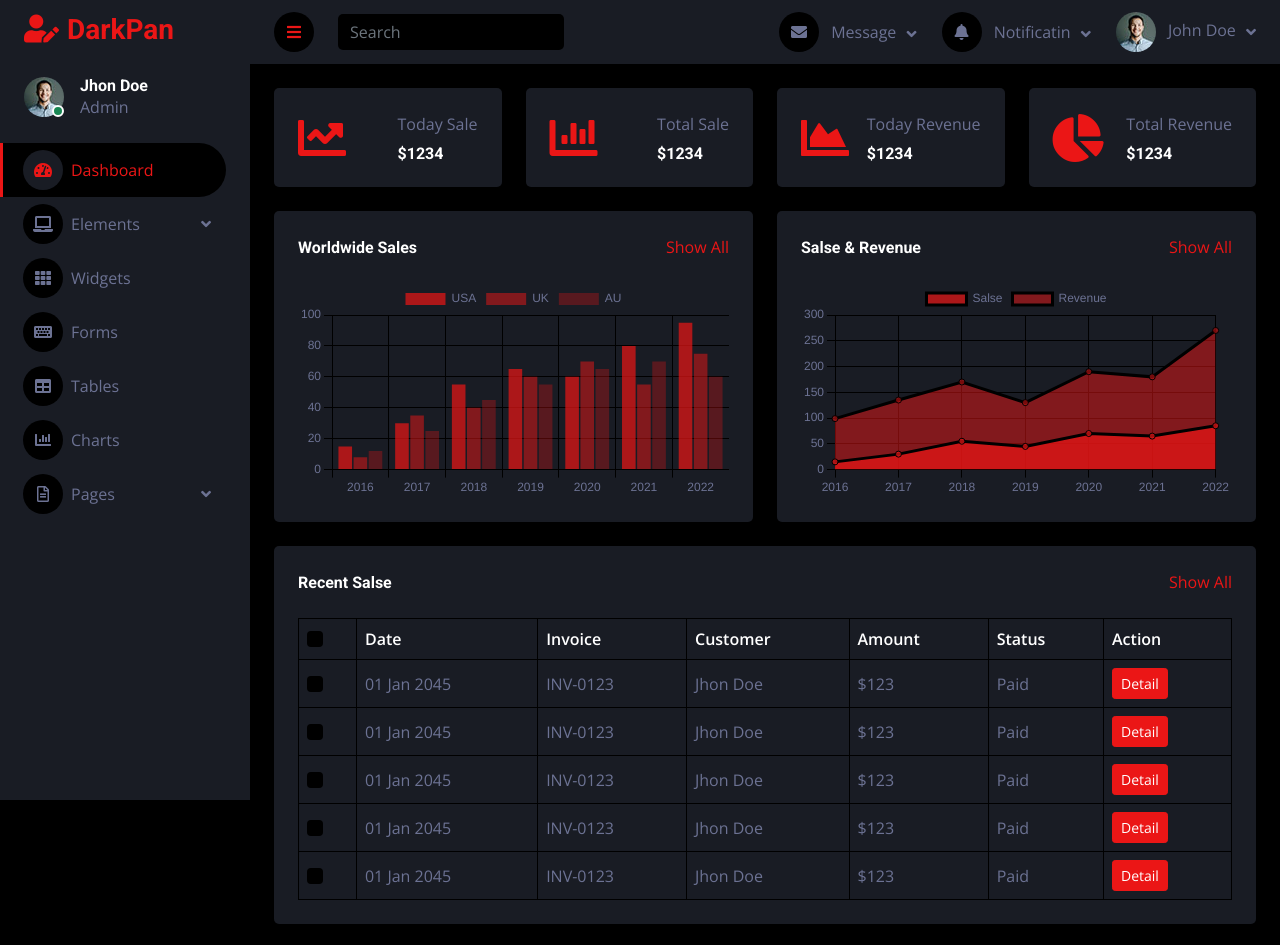
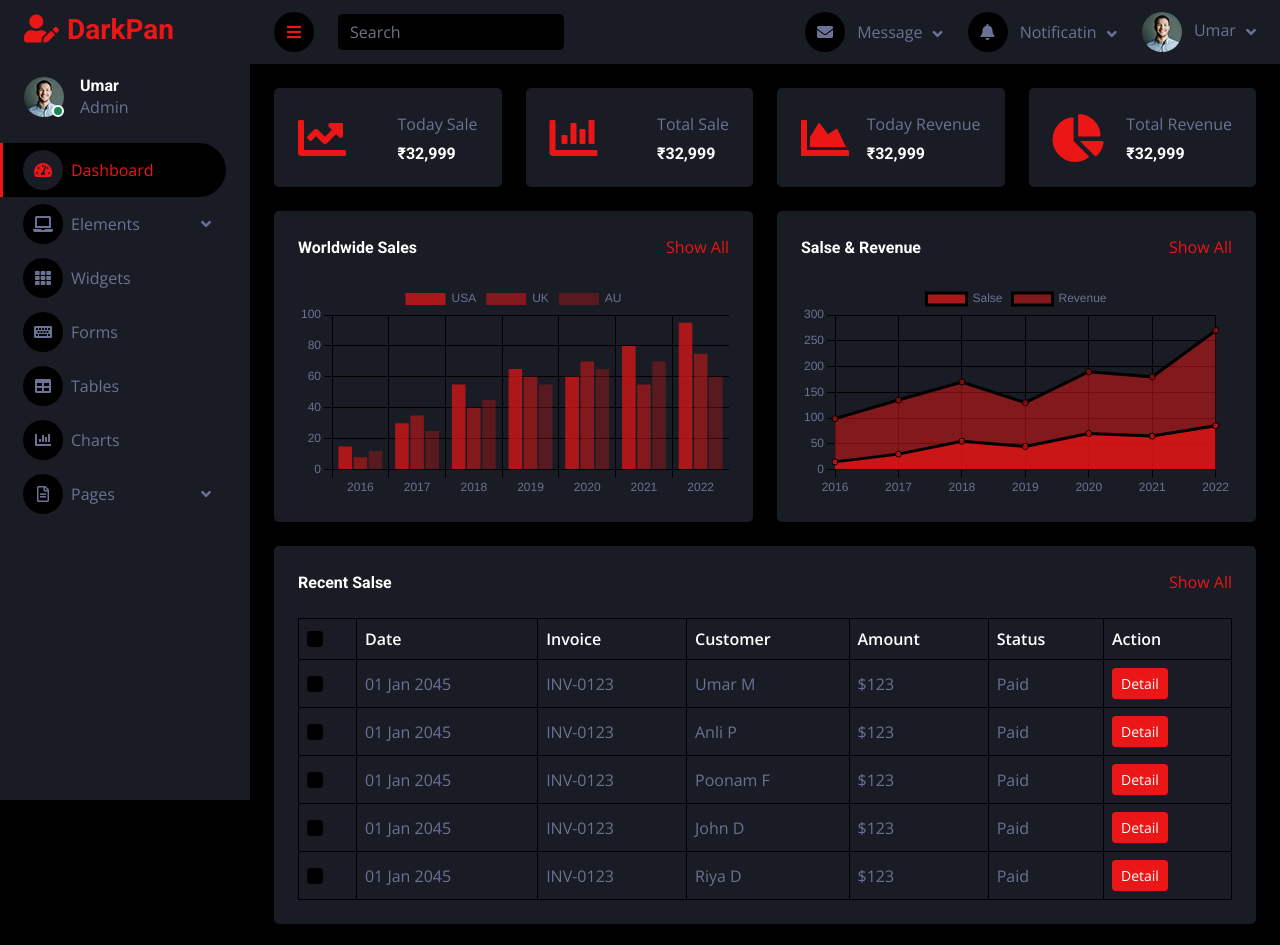
Before and after one commit to umar21-bit/R_B_21, a plain HTML site: page index.html in a window 1280 px wide. Shown: the top 945 px of the page. Drawn offline with nearby package versions, Linux system fonts and the light colour scheme.

Commit message:
Update index.html

```diff
--- a/index.html
+++ b/index.html
@@ -54,7 +54,7 @@
                         <div class="bg-success rounded-circle border border-2 border-white position-absolute end-0 bottom-0 p-1"></div>
                     </div>
                     <div class="ms-3">
-                        <h6 class="mb-0">Jhon Doe</h6>
+                        <h6 class="mb-0">Umar </h6>
                         <span>Admin</span>
                     </div>
                 </div>
@@ -111,7 +111,7 @@
                                 <div class="d-flex align-items-center">
                                     <img class="rounded-circle" src="img/user.jpg" alt="" style="width: 40px; height: 40px;">
                                     <div class="ms-2">
-                                        <h6 class="fw-normal mb-0">Jhon send you a message</h6>
+                                        <h6 class="fw-normal mb-0">Umar send you a message</h6>
                                         <small>15 minutes ago</small>
                                     </div>
                                 </div>
@@ -121,7 +121,7 @@
                                 <div class="d-flex align-items-center">
                                     <img class="rounded-circle" src="img/user.jpg" alt="" style="width: 40px; height: 40px;">
                                     <div class="ms-2">
-                                        <h6 class="fw-normal mb-0">Jhon send you a message</h6>
+                                        <h6 class="fw-normal mb-0">Umar send you a message</h6>
                                         <small>15 minutes ago</small>
                                     </div>
                                 </div>
@@ -131,7 +131,7 @@
                                 <div class="d-flex align-items-center">
                                     <img class="rounded-circle" src="img/user.jpg" alt="" style="width: 40px; height: 40px;">
                                     <div class="ms-2">
-                                        <h6 class="fw-normal mb-0">Jhon send you a message</h6>
+                                        <h6 class="fw-normal mb-0">Umar send you a message</h6>
                                         <small>15 minutes ago</small>
                                     </div>
                                 </div>
@@ -167,7 +167,7 @@
                     <div class="nav-item dropdown">
                         <a href="#" class="nav-link dropdown-toggle" data-bs-toggle="dropdown">
                             <img class="rounded-circle me-lg-2" src="img/user.jpg" alt="" style="width: 40px; height: 40px;">
-                            <span class="d-none d-lg-inline-flex">John Doe</span>
+                            <span class="d-none d-lg-inline-flex">Umar</span>
                         </a>
                         <div class="dropdown-menu dropdown-menu-end bg-secondary border-0 rounded-0 rounded-bottom m-0">
                             <a href="#" class="dropdown-item">My Profile</a>
@@ -188,7 +188,7 @@
                             <i class="fa fa-chart-line fa-3x text-primary"></i>
                             <div class="ms-3">
                                 <p class="mb-2">Today Sale</p>
-                                <h6 class="mb-0">$1234</h6>
+                                <h6 class="mb-0">₹32,999</h6>
                             </div>
                         </div>
                     </div>
@@ -197,7 +197,7 @@
                             <i class="fa fa-chart-bar fa-3x text-primary"></i>
                             <div class="ms-3">
                                 <p class="mb-2">Total Sale</p>
-                                <h6 class="mb-0">$1234</h6>
+                                <h6 class="mb-0">₹32,999</h6>
                             </div>
                         </div>
                     </div>
@@ -206,7 +206,7 @@
                             <i class="fa fa-chart-area fa-3x text-primary"></i>
                             <div class="ms-3">
                                 <p class="mb-2">Today Revenue</p>
-                                <h6 class="mb-0">$1234</h6>
+                                <h6 class="mb-0">₹32,999</h6>
                             </div>
                         </div>
                     </div>
@@ -215,7 +215,7 @@
                             <i class="fa fa-chart-pie fa-3x text-primary"></i>
                             <div class="ms-3">
                                 <p class="mb-2">Total Revenue</p>
-                                <h6 class="mb-0">$1234</h6>
+                                <h6 class="mb-0">₹32,999</h6>
                             </div>
                         </div>
                     </div>
@@ -275,7 +275,7 @@
                                     <td><input class="form-check-input" type="checkbox"></td>
                                     <td>01 Jan 2045</td>
                                     <td>INV-0123</td>
-                                    <td>Jhon Doe</td>
+                                    <td>Umar M</td>
                                     <td>$123</td>
                                     <td>Paid</td>
                                     <td><a class="btn btn-sm btn-primary" href="">Detail</a></td>
@@ -284,7 +284,7 @@
                                     <td><input class="form-check-input" type="checkbox"></td>
                                     <td>01 Jan 2045</td>
                                     <td>INV-0123</td>
-                                    <td>Jhon Doe</td>
+                                    <td>Anli P</td>
                                     <td>$123</td>
                                     <td>Paid</td>
                                     <td><a class="btn btn-sm btn-primary" href="">Detail</a></td>
@@ -293,7 +293,7 @@
                                     <td><input class="form-check-input" type="checkbox"></td>
                                     <td>01 Jan 2045</td>
                                     <td>INV-0123</td>
-                                    <td>Jhon Doe</td>
+                                    <td>Poonam F</td>
                                     <td>$123</td>
                                     <td>Paid</td>
                                     <td><a class="btn btn-sm btn-primary" href="">Detail</a></td>
@@ -302,7 +302,7 @@
                                     <td><input class="form-check-input" type="checkbox"></td>
                                     <td>01 Jan 2045</td>
                                     <td>INV-0123</td>
-                                    <td>Jhon Doe</td>
+                                    <td>John D</td>
                                     <td>$123</td>
                                     <td>Paid</td>
                                     <td><a class="btn btn-sm btn-primary" href="">Detail</a></td>
@@ -311,7 +311,7 @@
                                     <td><input class="form-check-input" type="checkbox"></td>
                                     <td>01 Jan 2045</td>
                                     <td>INV-0123</td>
-                                    <td>Jhon Doe</td>
+                                    <td>Riya D</td>
                                     <td>$123</td>
                                     <td>Paid</td>
                                     <td><a class="btn btn-sm btn-primary" href="">Detail</a></td>
```
